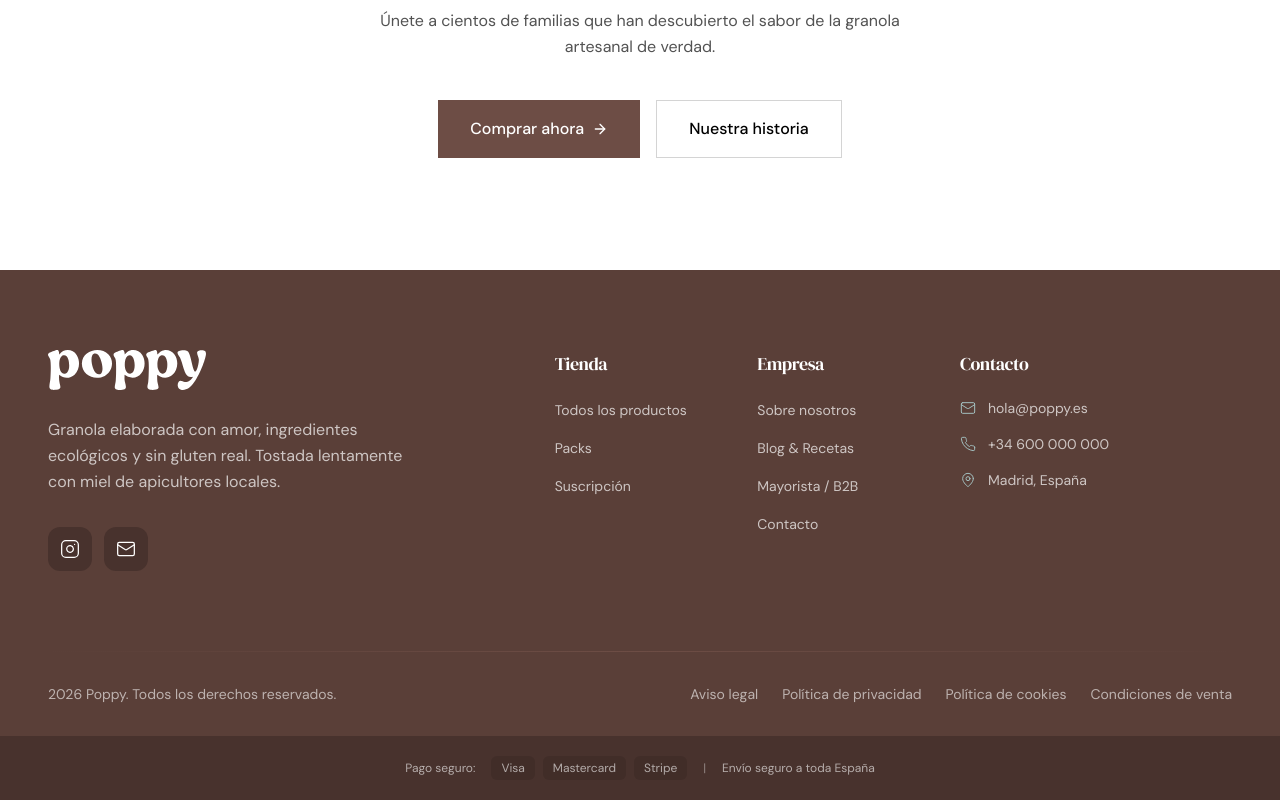
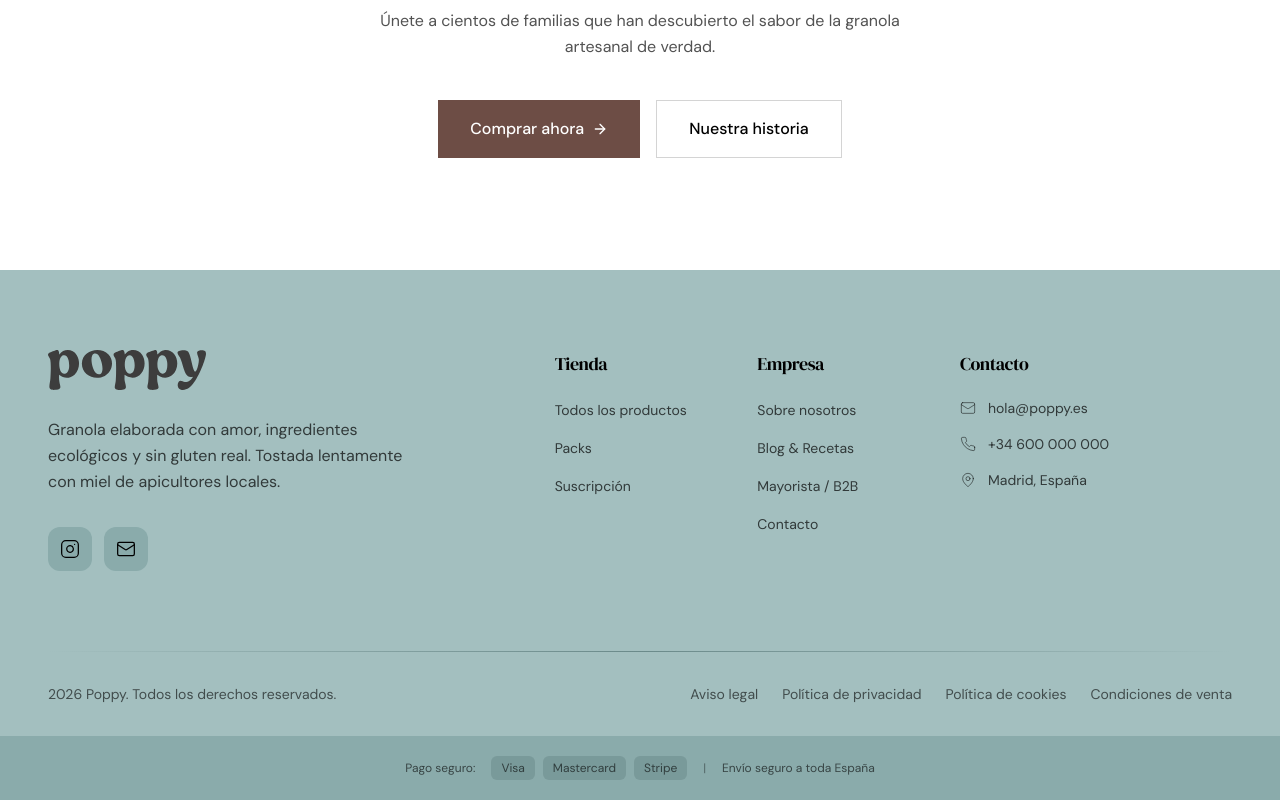
Before and after one commit to acastanedaboj/ecommerceforvalidation, a Next.js app: page / in a window 1280 px wide. Shown: the part 4741-5541 px from the top of the page. Built offline with nearby package versions, Linux system fonts and the light colour scheme; no server answers.

Commit message:
feat: update footer background to teal (#A3BFBF)
- Changed footer background from brown to teal (cream-500)
- Updated text colors to black for better contrast
- Adjusted social buttons and payment section styling

https://claude.ai/code/session_01WjhD2jAJUEduQcXDvuQYzh

```diff
--- a/src/components/layout/Footer.tsx
+++ b/src/components/layout/Footer.tsx
@@ -7,7 +7,7 @@ export function Footer() {
   const currentYear = new Date().getFullYear();
 
   return (
-    <footer className="bg-earth-700 text-white" role="contentinfo">
+    <footer className="bg-cream-500 text-black" role="contentinfo">
       {/* Main footer content */}
       <div className="container-custom py-16 md:py-20">
         <div className="grid grid-cols-1 md:grid-cols-2 lg:grid-cols-12 gap-12 lg:gap-8">
@@ -22,10 +22,10 @@ export function Footer() {
                 alt={BUSINESS.name}
                 width={140}
                 height={50}
-                className="h-10 w-auto brightness-0 invert transition-transform duration-300 group-hover:scale-105"
+                className="h-10 w-auto transition-transform duration-300 group-hover:scale-105"
               />
             </Link>
-            <p className="mt-5 text-white/70 max-w-sm leading-relaxed">
+            <p className="mt-5 text-black/70 max-w-sm leading-relaxed">
               Granola elaborada con amor, ingredientes ecológicos y sin gluten real.
               Tostada lentamente con miel de apicultores locales.
             </p>
@@ -36,14 +36,14 @@ export function Footer() {
                 href={BUSINESS.socialMedia.instagram}
                 target="_blank"
                 rel="noopener noreferrer"
-                className="p-3 bg-earth-800 hover:bg-cream-500 hover:text-earth-900 rounded-xl transition-all duration-300 hover:-translate-y-0.5"
+                className="p-3 bg-cream-600 hover:bg-cream-700 text-black rounded-xl transition-all duration-300 hover:-translate-y-0.5"
                 aria-label="Síguenos en Instagram"
               >
                 <Instagram className="w-5 h-5" strokeWidth={1.5} />
               </a>
               <a
                 href={`mailto:${BUSINESS.email}`}
-                className="p-3 bg-earth-800 hover:bg-cream-500 hover:text-earth-900 rounded-xl transition-all duration-300 hover:-translate-y-0.5"
+                className="p-3 bg-cream-600 hover:bg-cream-700 text-black rounded-xl transition-all duration-300 hover:-translate-y-0.5"
                 aria-label="Envíanos un email"
               >
                 <Mail className="w-5 h-5" strokeWidth={1.5} />
@@ -53,13 +53,13 @@ export function Footer() {
 
           {/* Tienda links */}
           <div className="lg:col-span-2">
-            <h3 className="text-white font-display font-medium text-lg mb-5">Tienda</h3>
+            <h3 className="text-black font-display font-medium text-lg mb-5">Tienda</h3>
             <ul className="space-y-3.5">
               {NAVIGATION.footer.tienda.map((item) => (
                 <li key={item.href}>
                   <Link
                     href={item.href}
-                    className="text-white/70 hover:text-cream-400 transition-colors text-sm"
+                    className="text-black/70 hover:text-black transition-colors text-sm"
                   >
                     {item.name}
                   </Link>
@@ -70,13 +70,13 @@ export function Footer() {
 
           {/* Empresa links */}
           <div className="lg:col-span-2">
-            <h3 className="text-white font-display font-medium text-lg mb-5">Empresa</h3>
+            <h3 className="text-black font-display font-medium text-lg mb-5">Empresa</h3>
             <ul className="space-y-3.5">
               {NAVIGATION.footer.empresa.map((item) => (
                 <li key={item.href}>
                   <Link
                     href={item.href}
-                    className="text-white/70 hover:text-cream-400 transition-colors text-sm"
+                    className="text-black/70 hover:text-black transition-colors text-sm"
                   >
                     {item.name}
                   </Link>
@@ -87,28 +87,28 @@ export function Footer() {
 
           {/* Contacto */}
           <div className="lg:col-span-3">
-            <h3 className="text-white font-display font-medium text-lg mb-5">Contacto</h3>
+            <h3 className="text-black font-display font-medium text-lg mb-5">Contacto</h3>
             <ul className="space-y-4">
               <li>
                 <a
                   href={`mailto:${BUSINESS.email}`}
-                  className="flex items-center gap-3 text-white/70 hover:text-cream-400 transition-colors text-sm group"
+                  className="flex items-center gap-3 text-black/70 hover:text-black transition-colors text-sm group"
                 >
-                  <Mail className="w-4 h-4 text-cream-500 group-hover:text-cream-400 transition-colors" strokeWidth={1.5} />
+                  <Mail className="w-4 h-4 text-black/50 group-hover:text-black transition-colors" strokeWidth={1.5} />
                   {BUSINESS.email}
                 </a>
               </li>
               <li>
                 <a
                   href={`tel:${BUSINESS.phone}`}
-                  className="flex items-center gap-3 text-white/70 hover:text-cream-400 transition-colors text-sm group"
+                  className="flex items-center gap-3 text-black/70 hover:text-black transition-colors text-sm group"
                 >
-                  <Phone className="w-4 h-4 text-cream-500 group-hover:text-cream-400 transition-colors" strokeWidth={1.5} />
+                  <Phone className="w-4 h-4 text-black/50 group-hover:text-black transition-colors" strokeWidth={1.5} />
                   {BUSINESS.phone}
                 </a>
               </li>
-              <li className="flex items-center gap-3 text-white/70 text-sm">
-                <MapPin className="w-4 h-4 text-cream-500" strokeWidth={1.5} />
+              <li className="flex items-center gap-3 text-black/70 text-sm">
+                <MapPin className="w-4 h-4 text-black/50" strokeWidth={1.5} />
                 {BUSINESS.address.city}, {BUSINESS.address.country}
               </li>
             </ul>
@@ -118,13 +118,13 @@ export function Footer() {
 
       {/* Divider */}
       <div className="container-custom">
-        <div className="h-px bg-gradient-to-r from-transparent via-earth-600 to-transparent" />
+        <div className="h-px bg-gradient-to-r from-transparent via-cream-700 to-transparent" />
       </div>
 
       {/* Bottom bar */}
       <div className="container-custom py-8">
         <div className="flex flex-col md:flex-row justify-between items-center gap-6">
-          <p className="text-sm text-white/60">
+          <p className="text-sm text-black/60">
             {currentYear} {BUSINESS.name}. Todos los derechos reservados.
           </p>
 
@@ -134,7 +134,7 @@ export function Footer() {
               <Link
                 key={item.href}
                 href={item.href}
-                className="text-white/60 hover:text-cream-400 transition-colors"
+                className="text-black/60 hover:text-black transition-colors"
               >
                 {item.name}
               </Link>
@@ -144,16 +144,16 @@ export function Footer() {
       </div>
 
       {/* Payment methods - Minimal */}
-      <div className="bg-earth-800 py-5">
+      <div className="bg-cream-600 py-5">
         <div className="container-custom">
-          <div className="flex flex-wrap justify-center items-center gap-4 text-xs text-white/60">
+          <div className="flex flex-wrap justify-center items-center gap-4 text-xs text-black/60">
             <span>Pago seguro:</span>
             <div className="flex items-center gap-2">
-              <span className="px-2.5 py-1 bg-earth-900/50 rounded-md">Visa</span>
-              <span className="px-2.5 py-1 bg-earth-900/50 rounded-md">Mastercard</span>
-              <span className="px-2.5 py-1 bg-earth-900/50 rounded-md">Stripe</span>
+              <span className="px-2.5 py-1 bg-cream-700/50 rounded-md">Visa</span>
+              <span className="px-2.5 py-1 bg-cream-700/50 rounded-md">Mastercard</span>
+              <span className="px-2.5 py-1 bg-cream-700/50 rounded-md">Stripe</span>
             </div>
-            <span className="hidden sm:inline text-white/40">|</span>
+            <span className="hidden sm:inline text-black/40">|</span>
             <span>Envío seguro a toda España</span>
           </div>
         </div>
```
